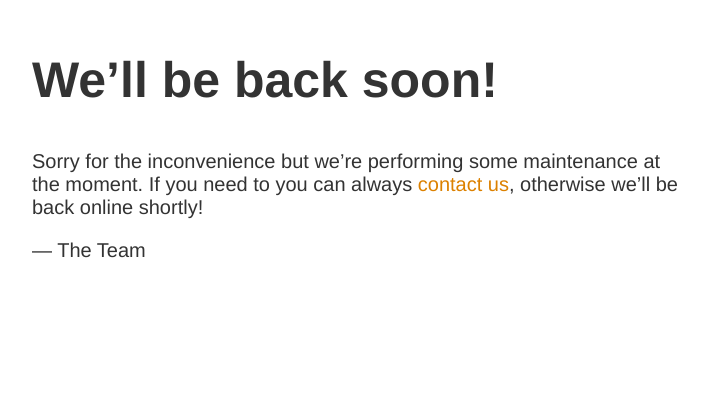
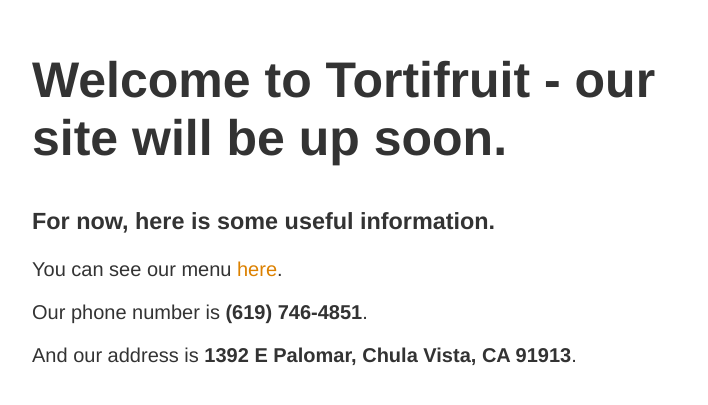
Before and after one commit to tortifruit/tortifruit.github.io, a plain HTML site: page index.html in a window 1280 px wide. Shown: the part 149-554 px from the top of the page, without its empty margins (283-991 px from the left). Drawn offline with Linux system fonts and the light colour scheme.

Commit message:
Update index.html

```diff
--- a/index.html
+++ b/index.html
@@ -17,10 +17,12 @@
 </head>
 <body>
 <article>
-    <h1>We&rsquo;ll be back soon!</h1>
+    <h1>Welcome to Tortifruit - our site will be up soon.</h1>
+  <h3>For now, here is some useful information.</h3>
     <div>
-        <p>Sorry for the inconvenience but we&rsquo;re performing some maintenance at the moment. If you need to you can always <a href="mailto:#">contact us</a>, otherwise we&rsquo;ll be back online shortly!</p>
-        <p>&mdash; The Team</p>
+      <p>You can see our menu <a href="https://tortifruit.eat24hour.com/menu"></strong>here</strong></a>.</p>
+        <p>Our phone number is <strong>(619) 746-4851</strong>.</p>
+  <p> And our address is <strong>1392 E Palomar, Chula Vista, CA 91913</strong>.</p>
     </div>
 </article>
 </body>
```
